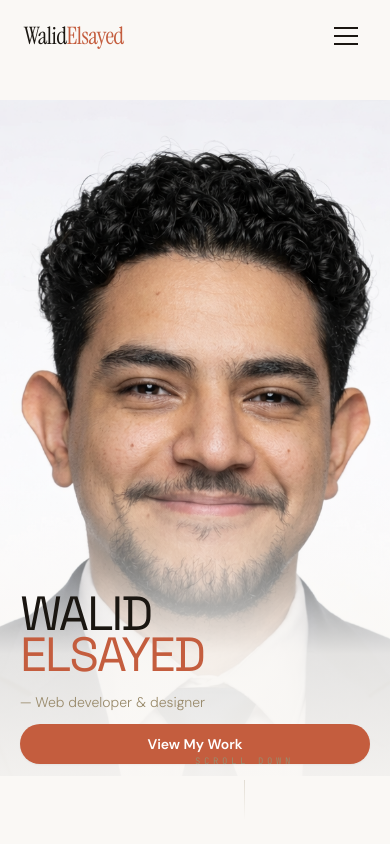
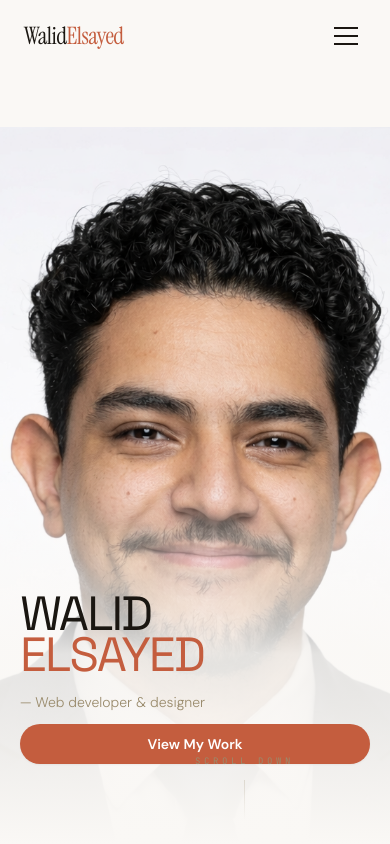
Before and after one commit to Welsa316/Personal-Portfolio, a Vue app: page / in a window 390 px wide. Shown: the top 844 px of the page. Built offline with nearby package versions, Linux system fonts and the light colour scheme.

Commit message:
Align hero portrait bottom with edge of section on mobile
Portrait is now bottom-aligned (items-end) so it extends to the very
bottom of the hero section, eliminating white space between the hero
and the 'What I Do' section.

https://claude.ai/code/session_01DcDNa99A765jdSa9QgvUzX

```diff
--- a/src/views/HomeView.vue
+++ b/src/views/HomeView.vue
@@ -87,12 +87,12 @@ onMounted(() => {
 
       <!-- Mobile hero (portrait as background, text overlay) -->
       <div class="relative min-h-screen md:hidden flex flex-col justify-end">
-        <!-- Portrait filling the background -->
-        <div class="hero-animate absolute inset-0 flex items-center justify-center">
+        <!-- Portrait filling the background, bottom-aligned -->
+        <div class="hero-animate absolute inset-0 flex items-end justify-center">
           <img
             :src="portraitUrl"
             alt="Walid Elsayed Portrait"
-            class="h-[80%] w-auto max-w-none object-cover object-top mt-8"
+            class="h-[85%] w-auto max-w-none object-cover object-top"
           />
         </div>
 
```
